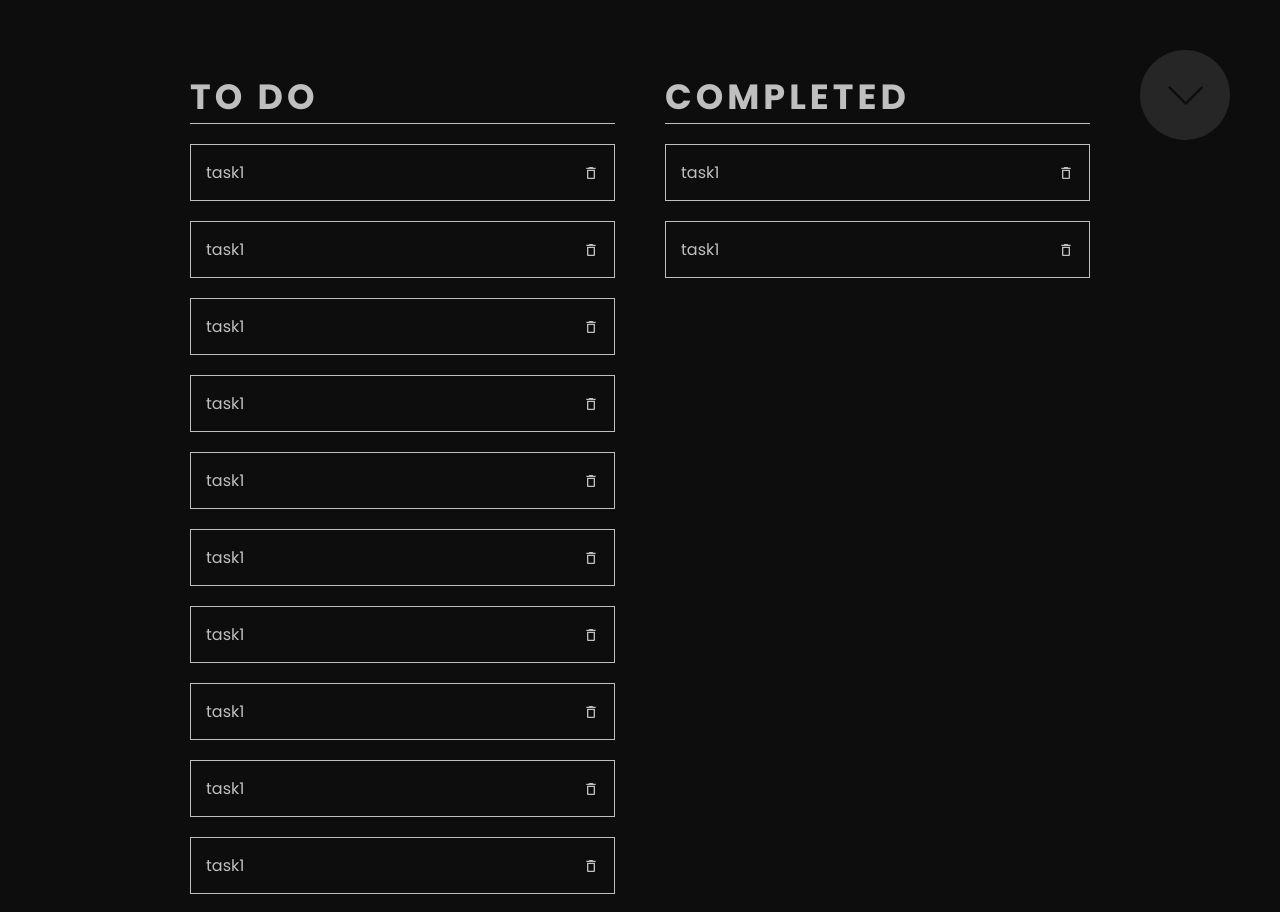
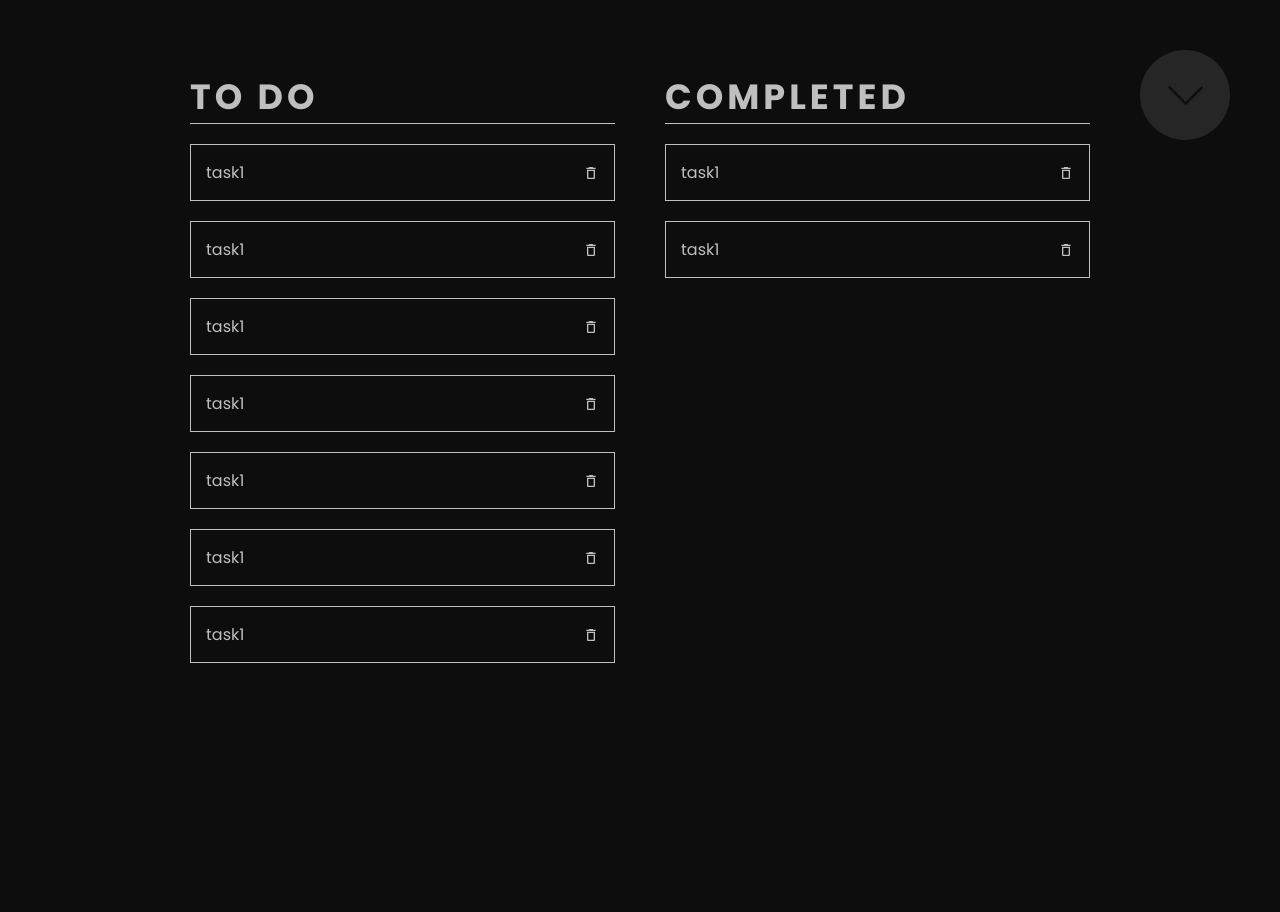
Before and after one commit to danielcalvolopez/react-assessment-todo, a React (Create React App) app: page / in a window 1280 px wide. Shown: the top 912 px of the page. After the commit the page ends 800 px from the top, so only its background shows below. Built offline with nearby package versions, Linux system fonts and the light colour scheme.

Commit message:
composition

```diff
--- a/src/App.js
+++ b/src/App.js
@@ -1,5 +1,5 @@
 import AddTask from "./components/add-task/AddTask";
-import DisplayTasks from "./components/display-tasks/DisplayTasks";
+import Tasks from "./components/display-tasks/Tasks";
 import classes from "./app.module.css";
 import { useState } from "react";
 
@@ -20,7 +20,7 @@ const App = () => {
         {toggleAddTask ? <SlArrowUp size={35} /> : <SlArrowDown size={35} />}
       </span>
       {toggleAddTask && <AddTask />}
-      <DisplayTasks />
+      <Tasks />
     </div>
   );
 };
--- a/src/components/display-tasks/DisplayTasks.jsx
+++ /dev/null
@@ -1,40 +0,0 @@
-import classes from "./display-tasks.module.css";
-import Task from "./Task";
-
-const DisplayTasks = () => {
-  return (
-    <div className={classes.container}>
-      <div className={classes.wrapper}>
-        <div className={classes.column}>
-          <h3>To do</h3>
-          <div className={classes.list}>
-            <Task title="task1" />
-            <Task title="task1" />
-            <Task title="task1" />
-            <Task title="task1" />
-            <Task title="task1" />
-            <Task title="task1" />
-            <Task title="task1" />
-            <Task title="task1" />
-            <Task title="task1" />
-            <Task title="task1" />
-            <Task title="task1" />
-            <Task title="task1" />
-            <Task title="task1" />
-            <Task title="task1" />
-            <Task title="task1" />
-          </div>
-        </div>
-        <div className={classes.column}>
-          <h3>Completed</h3>
-          <div className={classes.list}>
-            <Task title="task1" />
-            <Task title="task1" />
-          </div>
-        </div>
-      </div>
-    </div>
-  );
-};
-
-export default DisplayTasks;
--- /dev/null
+++ b/src/components/display-tasks/Tasks.jsx
@@ -0,0 +1,27 @@
+import classes from "./tasks.module.css";
+import Task from "./Task";
+import TasksColumn from "./TasksColumn";
+
+const DisplayTasks = () => {
+  return (
+    <div className={classes.container}>
+      <div className={classes.wrapper}>
+        <TasksColumn title="to do">
+          <Task title="task1" />
+          <Task title="task1" />
+          <Task title="task1" />
+          <Task title="task1" />
+          <Task title="task1" />
+          <Task title="task1" />
+          <Task title="task1" />
+        </TasksColumn>
+        <TasksColumn title="completed">
+          <Task title="task1" />
+          <Task title="task1" />
+        </TasksColumn>
+      </div>
+    </div>
+  );
+};
+
+export default DisplayTasks;
--- /dev/null
+++ b/src/components/display-tasks/TasksColumn.jsx
@@ -0,0 +1,12 @@
+import classes from "./tasks-column.module.css";
+
+const TasksColumn = ({ title, children }) => {
+  return (
+    <div className={classes.column}>
+      <h3>{title}</h3>
+      <div className={classes.list}>{children}</div>
+    </div>
+  );
+};
+
+export default TasksColumn;
--- a/src/components/display-tasks/display-tasks.module.css
+++ /dev/null
@@ -1,33 +0,0 @@
-.container {
-  display: flex;
-  justify-content: center;
-  padding: 70px 70px;
-}
-
-h3 {
-  font-size: 35px;
-  letter-spacing: 4px;
-  text-transform: uppercase;
-  border-bottom: 0.5px solid var(--lightest-gray);
-}
-
-.container .wrapper {
-  display: flex;
-  justify-content: space-between;
-  gap: 50px;
-  width: 900px;
-  color: var(--lightest-gray);
-}
-
-.column {
-  display: flex;
-  flex-direction: column;
-  width: 100%;
-}
-
-.list {
-  display: flex;
-  flex-direction: column;
-  gap: 20px;
-  padding: 20px 0;
-}
--- /dev/null
+++ b/src/components/display-tasks/tasks-column.module.css
@@ -0,0 +1,19 @@
+.column {
+  display: flex;
+  flex-direction: column;
+  width: 100%;
+}
+
+h3 {
+  font-size: 35px;
+  letter-spacing: 4px;
+  text-transform: uppercase;
+  border-bottom: 0.5px solid var(--lightest-gray);
+}
+
+.list {
+  display: flex;
+  flex-direction: column;
+  gap: 20px;
+  padding: 20px 0;
+}
--- /dev/null
+++ b/src/components/display-tasks/tasks.module.css
@@ -0,0 +1,13 @@
+.container {
+  display: flex;
+  justify-content: center;
+  padding: 70px 70px;
+}
+
+.container .wrapper {
+  display: flex;
+  justify-content: space-between;
+  gap: 50px;
+  width: 900px;
+  color: var(--lightest-gray);
+}
```
